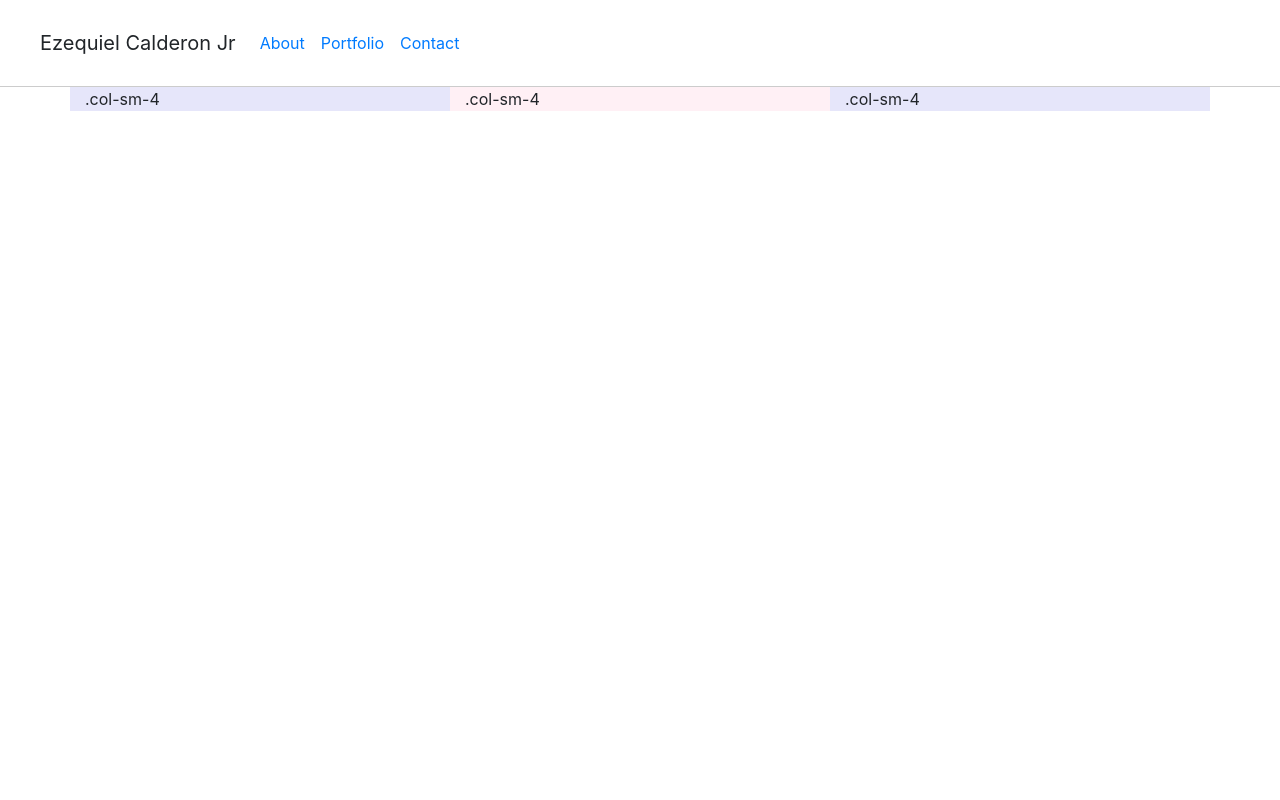
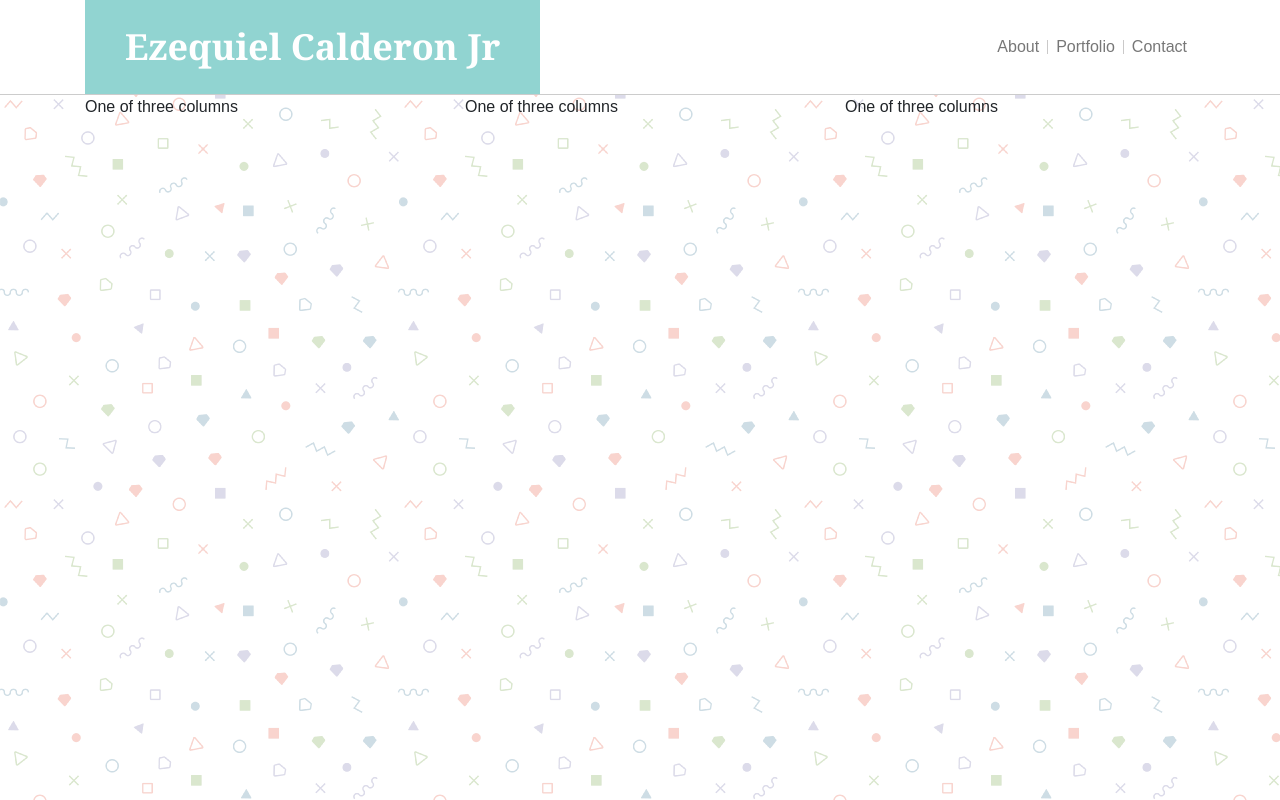
Before and after one commit to playeasynow/Bootstrap-Portfolio, a plain HTML site: page index.html in a window 1280 px wide. Drawn offline with nearby package versions, Linux system fonts and the light colour scheme.

Commit message:
navbar finally done!

```diff
--- a/assets/css/mystyle.css
+++ b/assets/css/mystyle.css
@@ -1,13 +1,63 @@
-nav.navbar {
-    background-color: #ffffff;
-    border-bottom: 1px solid #cccccc;
-    height: 87px;
-    padding-left: 40px;
+body {
+    background-image: url("../images/memphis-colorful.png");
+    font-family: Arial, 'Helvetica Neue', Helvetica, sans-serif;
+    margin: auto;
+    height: auto;
 }
 
-.navbar-brand {
+.width {
+    width: 960px;
 }
 
-.navbar-nav {
+.center-items {
+    margin-right: auto;
+    margin-left: auto;
+}
+
+.height {
+    height: 95px;
+}
+
+.float-right {
     float: right;
 }
+
+#myName {
+    color: #ffffff;
+    font-size: 36px;
+    font-family: Georgia, Times, "Times New Roman", serif;
+    font-weight: bold;
+    padding-top: 20px;
+    padding-bottom: 20px;
+    padding-left: 40px;
+    padding-right: 40px;
+    background-color: #91d4d1;
+    border-bottom: 1px solid #cccccc;
+}
+
+nav {
+    border-bottom: 1px solid #cccccc;
+    background-color: #ffffff;
+}
+
+li {
+    border-right: 1px solid #cac9c9;
+}
+
+li:last-child {
+    border-right: none;
+}
+
+li a {
+    display: block;
+    color: #777777;
+    padding: 0px 16px;
+    text-align: center;
+    text-decoration: none;
+}
+
+.no-padding {
+    padding-top: 0px;
+    padding-bottom: 0px;
+    line-height: 14px;
+}
--- a/index.html
+++ b/index.html
@@ -1,51 +1,64 @@
 <!DOCTYPE html>
 <html lang="en">
+
 <head>
     <meta charset="utf-8" />
     <meta name="viewport" content="width=device-width, initial-scale=1, shrink-to-fit=no">
-    <link rel="stylesheet" href="https://stackpath.bootstrapcdn.com/bootstrap/4.1.3/css/bootstrap.min.css" integrity="sha384-MCw98/SFnGE8fJT3GXwEOngsV7Zt27NXFoaoApmYm81iuXoPkFOJwJ8ERdknLPMO" crossorigin="anonymous">
+    <link rel="stylesheet" href="https://stackpath.bootstrapcdn.com/bootstrap/4.1.3/css/bootstrap.min.css" integrity="sha384-MCw98/SFnGE8fJT3GXwEOngsV7Zt27NXFoaoApmYm81iuXoPkFOJwJ8ERdknLPMO"
+        crossorigin="anonymous">
     <link rel="stylesheet" type="text/css" href="assets/css/mystyle.css">
     <title>Ezequiel's Portfolio</title>
 </head>
+
 <body>
-        <!--top white box-->
-    <div id="headerBox">
 
-        <!--name and navbar box-->
-        <nav class="navbar navbar-expand-lg">
+    <nav class="navbar navbar-expand-lg height">
+        <div class="container">
+            <div id="myName">Ezequiel Calderon Jr</div>
 
-                <!--top white box-->
-                <div class="navbar-brand" href="#">Ezequiel Calderon Jr</div>
-                <button class="navbar-toggler" type="button" data-toggle="collapse" data-target="#navbarNav" aria-controls="navbarNav" aria-expanded="false" aria-label="Toggle navigation">
+            <button class="navbar-toggler" type="button" data-toggle="collapse" data-target="#navbarNav" aria-controls="navbarNav" aria-expanded="false"
+                aria-label="Toggle navigation">
                 <span class="navbar-toggler-icon"></span>
             </button>
 
             <div class="collapse navbar-collapse" id="navbarNav">
-                    <ul class="navbar-nav">
+                <ul class="navbar-nav ml-auto">
                     <li class="nav-item active">
-                        <a class="nav-link" href="#">About <span class="sr-only">(current)</span></a>
+                        <a class="nav-link no-padding" href="#">About <span class="sr-only">(current)</span></a>
                     </li>
                     <li class="nav-item">
-                        <a class="nav-link" href="#">Portfolio</a>
+                        <a class="nav-link no-padding" href="#">Portfolio</a>
                     </li>
                     <li class="nav-item">
-                        <a class="nav-link" href="#">Contact</a>
+                        <a class="nav-link no-padding" href="#">Contact</a>
                     </li>
                 </ul>
             </div>
+        </div>
     </nav>
-    </div>
 
     <div class="container">
             <div class="row">
-            <div class="col-sm-4" style="background-color:lavender;">.col-sm-4</div>
-            <div class="col-sm-4" style="background-color:lavenderblush;">.col-sm-4</div>
-            <div class="col-sm-4" style="background-color:lavender;">.col-sm-4</div>
+              <div class="col-sm">
+                One of three columns
+              </div>
+              <div class="col-sm">
+                One of three columns
+              </div>
+              <div class="col-sm">
+                One of three columns
+              </div>
             </div>
           </div>
 
-    <script src="https://code.jquery.com/jquery-3.3.1.slim.min.js" integrity="sha384-q8i/X+965DzO0rT7abK41JStQIAqVgRVzpbzo5smXKp4YfRvH+8abtTE1Pi6jizo" crossorigin="anonymous"></script>
-    <script src="https://cdnjs.cloudflare.com/ajax/libs/popper.js/1.14.3/umd/popper.min.js" integrity="sha384-ZMP7rVo3mIykV+2+9J3UJ46jBk0WLaUAdn689aCwoqbBJiSnjAK/l8WvCWPIPm49" crossorigin="anonymous"></script>
-    <script src="https://stackpath.bootstrapcdn.com/bootstrap/4.1.3/js/bootstrap.min.js" integrity="sha384-ChfqqxuZUCnJSK3+MXmPNIyE6ZbWh2IMqE241rYiqJxyMiZ6OW/JmZQ5stwEULTy" crossorigin="anonymous"></script>
+
+
+    <script src="https://code.jquery.com/jquery-3.3.1.slim.min.js" integrity="sha384-q8i/X+965DzO0rT7abK41JStQIAqVgRVzpbzo5smXKp4YfRvH+8abtTE1Pi6jizo"
+        crossorigin="anonymous"></script>
+    <script src="https://cdnjs.cloudflare.com/ajax/libs/popper.js/1.14.3/umd/popper.min.js" integrity="sha384-ZMP7rVo3mIykV+2+9J3UJ46jBk0WLaUAdn689aCwoqbBJiSnjAK/l8WvCWPIPm49"
+        crossorigin="anonymous"></script>
+    <script src="https://stackpath.bootstrapcdn.com/bootstrap/4.1.3/js/bootstrap.min.js" integrity="sha384-ChfqqxuZUCnJSK3+MXmPNIyE6ZbWh2IMqE241rYiqJxyMiZ6OW/JmZQ5stwEULTy"
+        crossorigin="anonymous"></script>
 </body>
+
 </html>
```
Lines whose indentation alone changed are shown as unchanged.
